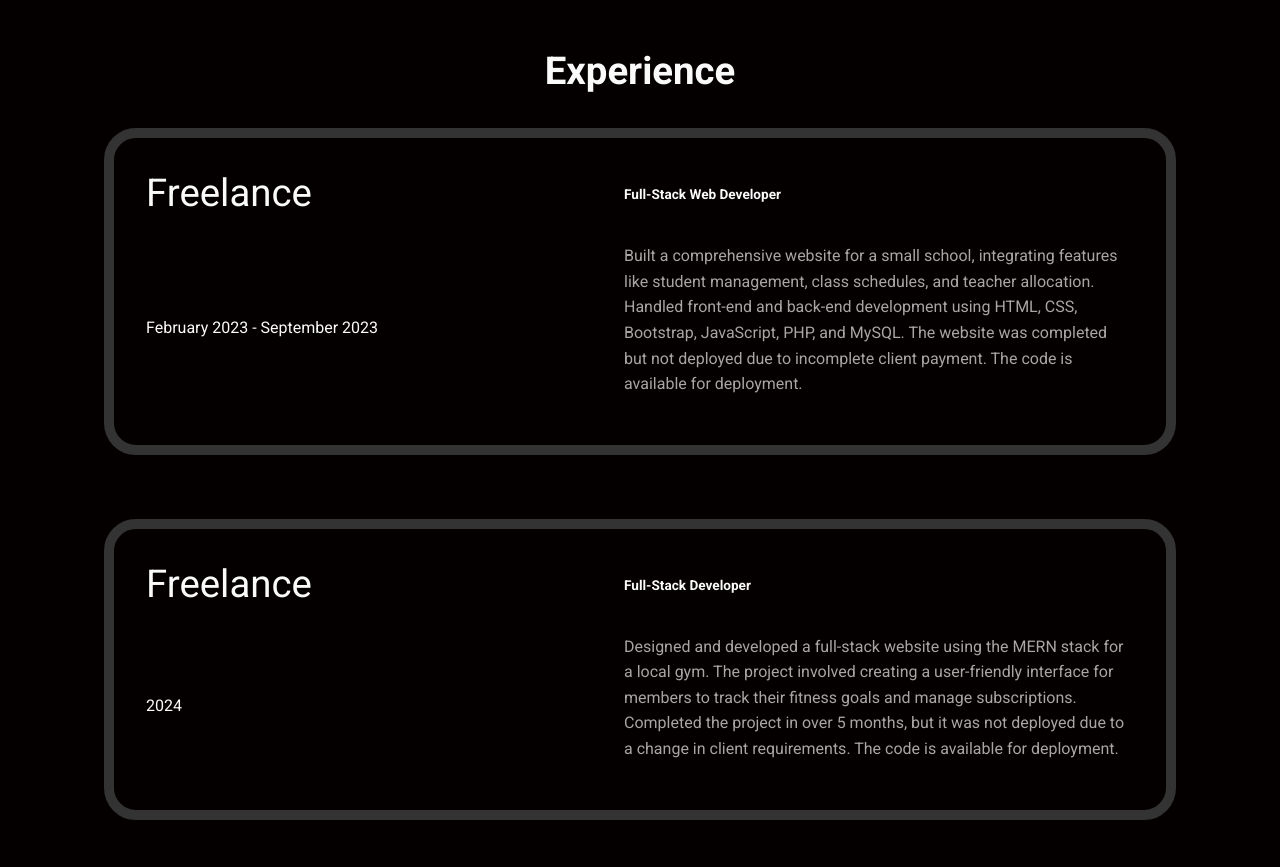
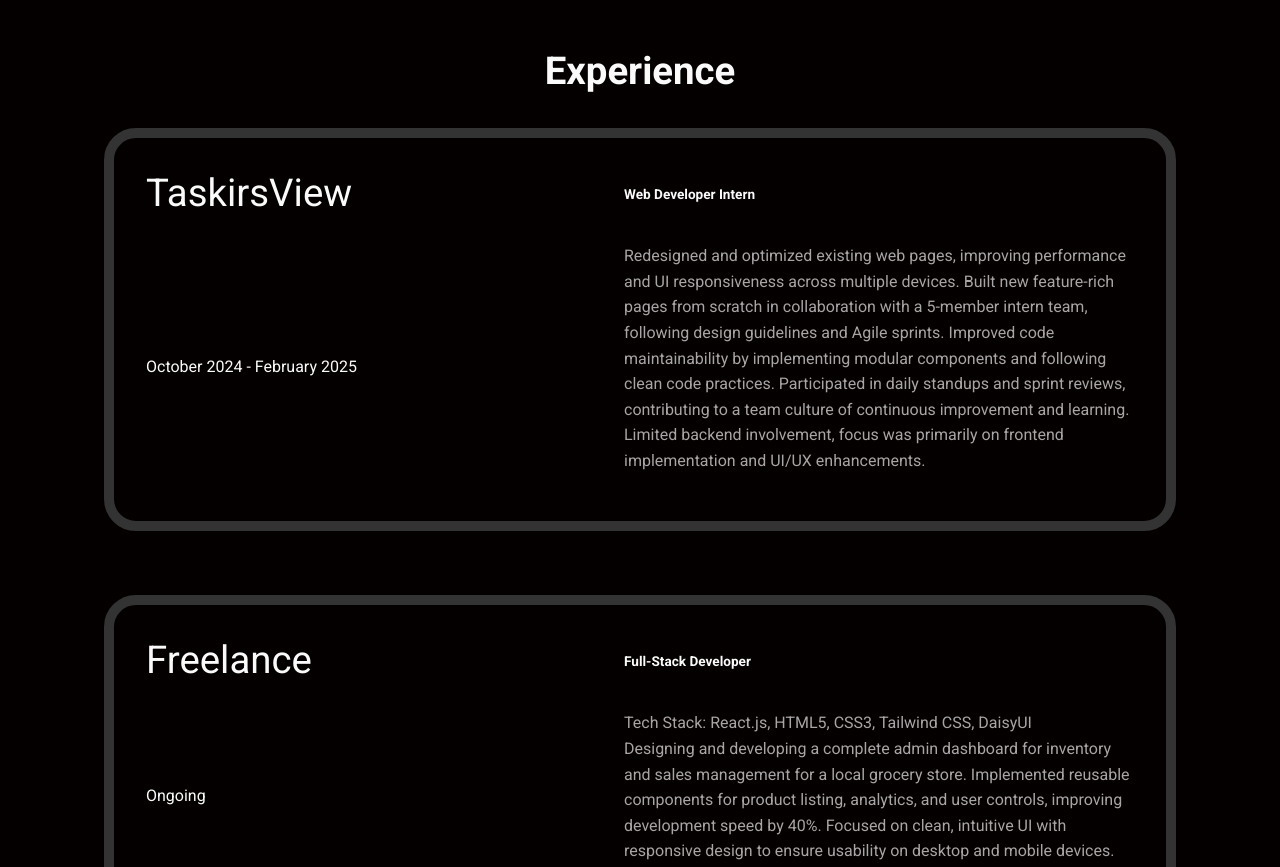
Before and after one commit to SaadTK/Red-Portfolio-Website, a plain HTML site: page index.html in a window 1280 px wide. Shown: the part 3420-4287 px from the top of the page. Drawn offline with nearby package versions, Linux system fonts and the light colour scheme.

Commit message:
added and updated my experince

```diff
--- a/index.html
+++ b/index.html
@@ -414,21 +414,38 @@
       <h2 class="experience-title">Experience</h2>
 
       <div class="experience-container container grid">
-        <!-- 1st "Job" -->
+        <!-- Web Developer Intern -->
+        <article class="experience-card">
+          <h2 class="experience-company">TaskirsView</h2>
+          <h3 class="experience-profession">Web Developer Intern</h3>
+          <span class="experience-date">October 2024 - February 2025</span>
+          <p class="experience-description">
+            Redesigned and optimized existing web pages, improving performance and UI responsiveness across multiple
+            devices.
+            Built new feature-rich pages from scratch in collaboration with a 5-member intern team, following design
+            guidelines and Agile sprints.
+            Improved code maintainability by implementing modular components and following clean code practices.
+            Participated in daily standups and sprint reviews, contributing to a team culture of continuous
+            improvement and learning.
+            Limited backend involvement, focus was primarily on frontend implementation and UI/UX enhancements.
+          </p>
+        </article>
+
+        <!-- Grocery Store Admin Dashboard -->
         <article class="experience-card">
           <h2 class="experience-company">Freelance</h2>
-          <h3 class="experience-profession">Full-Stack Web Developer</h3>
-          <span class="experience-date">February 2023 - September 2023</span>
+          <h3 class="experience-profession">Full-Stack Developer</h3>
+          <span class="experience-date">Ongoing</span>
           <p class="experience-description">
-            Built a comprehensive website for a small school, integrating
-            features like student management, class schedules, and teacher
-            allocation. Handled front-end and back-end development using HTML,
-            CSS, Bootstrap, JavaScript, PHP, and MySQL. The website was
-            completed but not deployed due to incomplete client payment. The
-            code is available for deployment.
+            Tech Stack: React.js, HTML5, CSS3, Tailwind CSS, DaisyUI<br>
+            Designing and developing a complete admin dashboard for inventory and sales management for a local grocery
+            store.
+            Implemented reusable components for product listing, analytics, and user controls, improving development
+            speed by 40%.
+            Focused on clean, intuitive UI with responsive design to ensure usability on desktop and mobile devices.
           </p>
         </article>
-        <!-- 2nd "Job" -->
+        <!-- 2nd "Job" MGM Gym -->
         <article class="experience-card">
           <h2 class="experience-company">Freelance</h2>
           <h3 class="experience-profession">Full-Stack Developer</h3>
@@ -444,6 +461,7 @@
         </article>
       </div>
     </section>
+
     <br />
     <br />
     <!-- Contact -->
```
